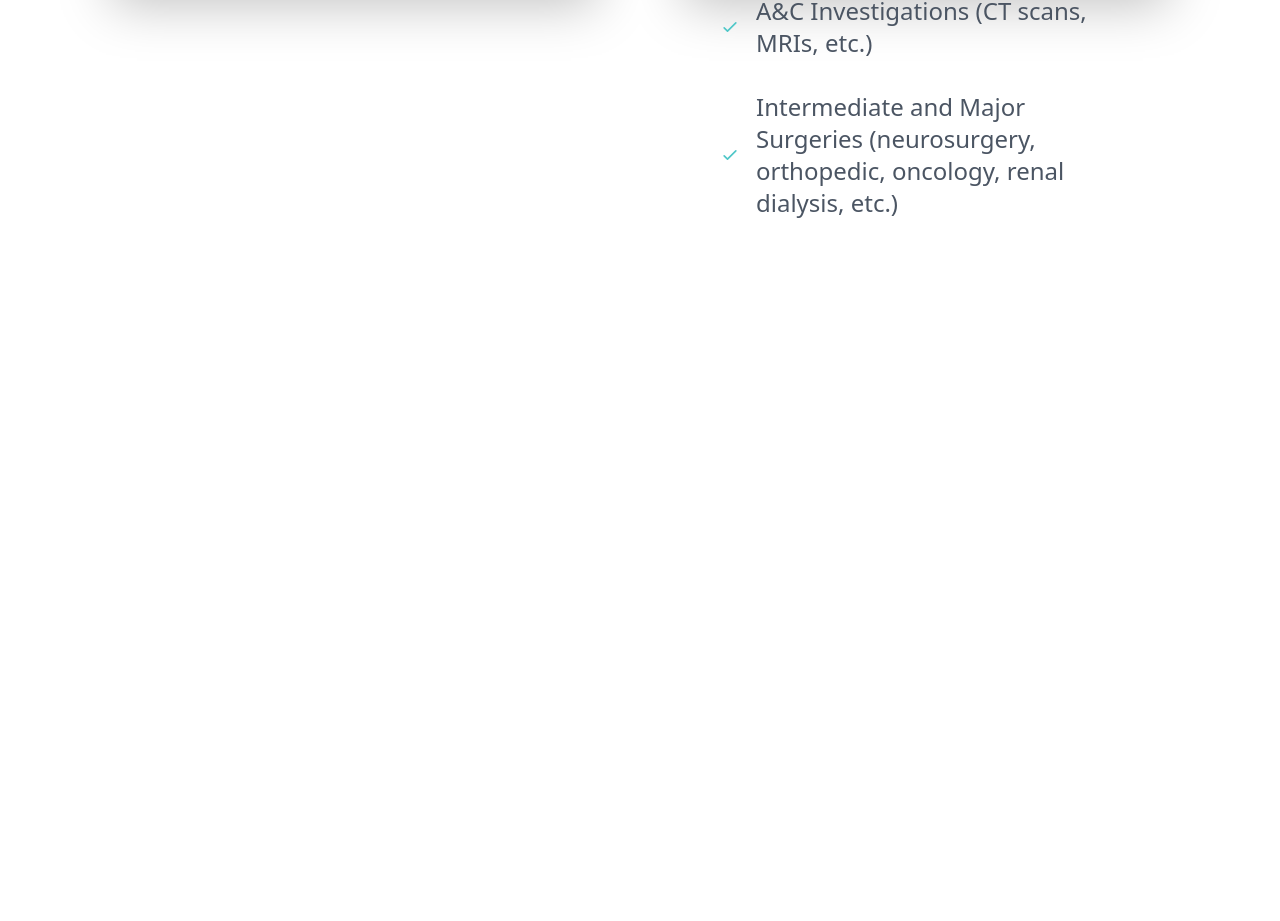
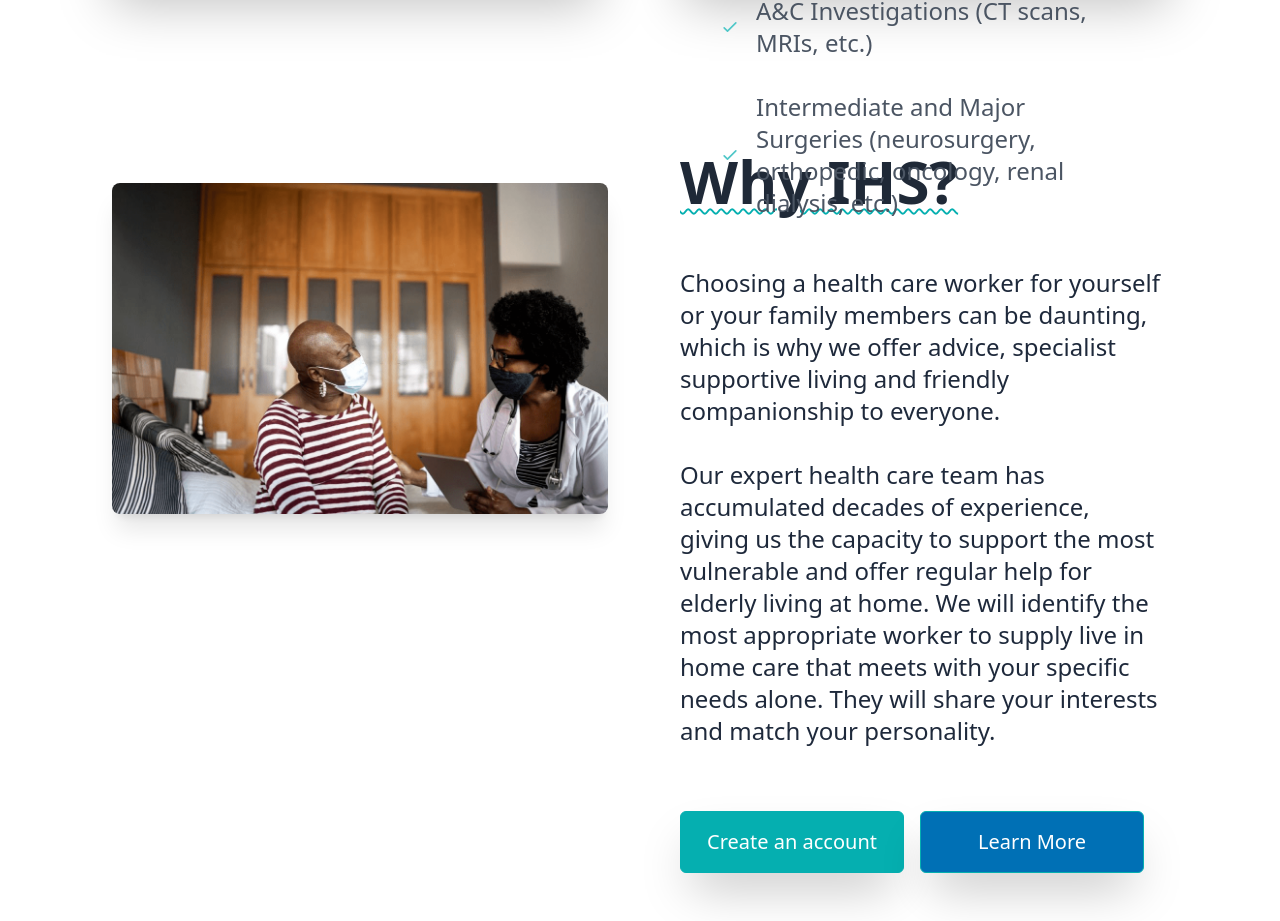
Before and after one commit to ihsidna/ihs-frontend, a React (Create React App) app: page / in a window 1280 px wide. Shown: the part 2447-3368 px from the top of the page. Before the commit the page ends 2730 px from the top, so only its background shows below. Built offline with nearby package versions, Linux system fonts and the light colour scheme.

Commit message:
Why us section

```diff
--- a/src/App.js
+++ b/src/App.js
@@ -2,6 +2,7 @@ import Navbar from "./components/Navbar";
 import Hero from "./components/Hero";
 import HowItWorks from "./components/HowItWorks";
 import Services from "./components/Services";
+import WhyUs from "./components/WhyUs";
 
 function App() {
   return (
@@ -10,6 +11,7 @@ function App() {
       <Hero />
       <HowItWorks />
       <Services />
+      <WhyUs />
     </>
   );
 }
--- /dev/null
+++ b/src/components/WhyUs.jsx
@@ -0,0 +1,34 @@
+import React from 'react';
+import WhyUsImage from "../assets/images/whyus.png";
+
+const WhyUs = () => {
+	return (
+		<div className="w-full lg:mt-20 lg:pt-20 pt-32">
+
+				<div className="grid md:grid-cols-2 content-evenly md:mx-20">
+
+					<div className="flex flex-col justify-center lg:px-10 md:px-10 px-8">
+						<h2 className="md:text-6xl text-4xl font-bold pb-10 text-gray-800 underline underline-offset-4 decoration-wavy decoration-ihs-green decoration-2 ">Why IHS?</h2>
+						<p className="md:text-2xl text-2xl py-4 text-slate-800">
+							Choosing a health care worker for yourself or your family members can be daunting, which is why we offer advice, specialist supportive living and friendly companionship to everyone.</p>
+
+						<p className="md:text-2xl text-2xl py-4 text-slate-800">Our expert health care team has accumulated decades of experience, giving us the capacity to support the most vulnerable and offer regular help for elderly living at home. We will identify the most appropriate worker to supply live in home care that meets with your specific needs alone. They will share your interests and match your personality.</p>
+
+						<div className="grid md:grid-cols-2 my-8 lg:w-full md:w-full">
+							<button className="bg-ihs-green md:py-4 py-4 my-4 md:px-4 px-4 md:mr-4 md:text-xl text-xl md:hover:bg-transparent md:hover:text-ihs-green md:hover:border-ihs-green md:hover:font-bold hover:bg-transparent hover:text-ihs-green hover:border-ihs-green hover:font-bold shadow-2xl">Create an account</button>
+
+							<button className="bg-ihs-blue md:py-4 py-4 my-4 md:px-4 px-4 md:mr-4 md:text-xl text-xl md:hover:bg-transparent md:hover:text-ihs-blue md:hover:border-ihs-blue md:hover:font-bold hover:bg-transparent hover:text-ihs-blue hover:border-ihs-blue hover:font-bold shadow-2xl">Learn More</button>
+						</div>
+					</div>
+
+					<div className="w-full px-8 py-8 md:order-first md:mt-40 lg:mt-0">
+						<img src={WhyUsImage} alt="hero" className="rounded-lg shadow-xl "/>
+					</div>
+
+				</div>
+
+		</div>
+	);
+};
+
+export default WhyUs;
```
Also changed, not shown: src/assets/images/whyus.png (added).
